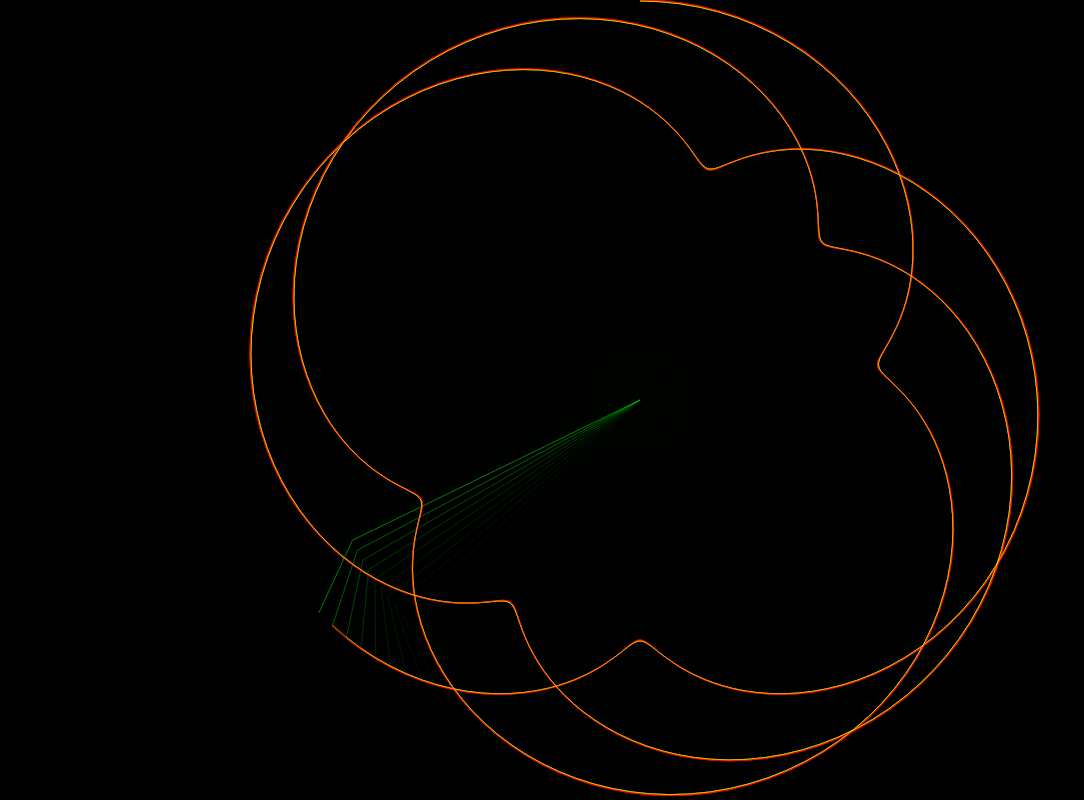
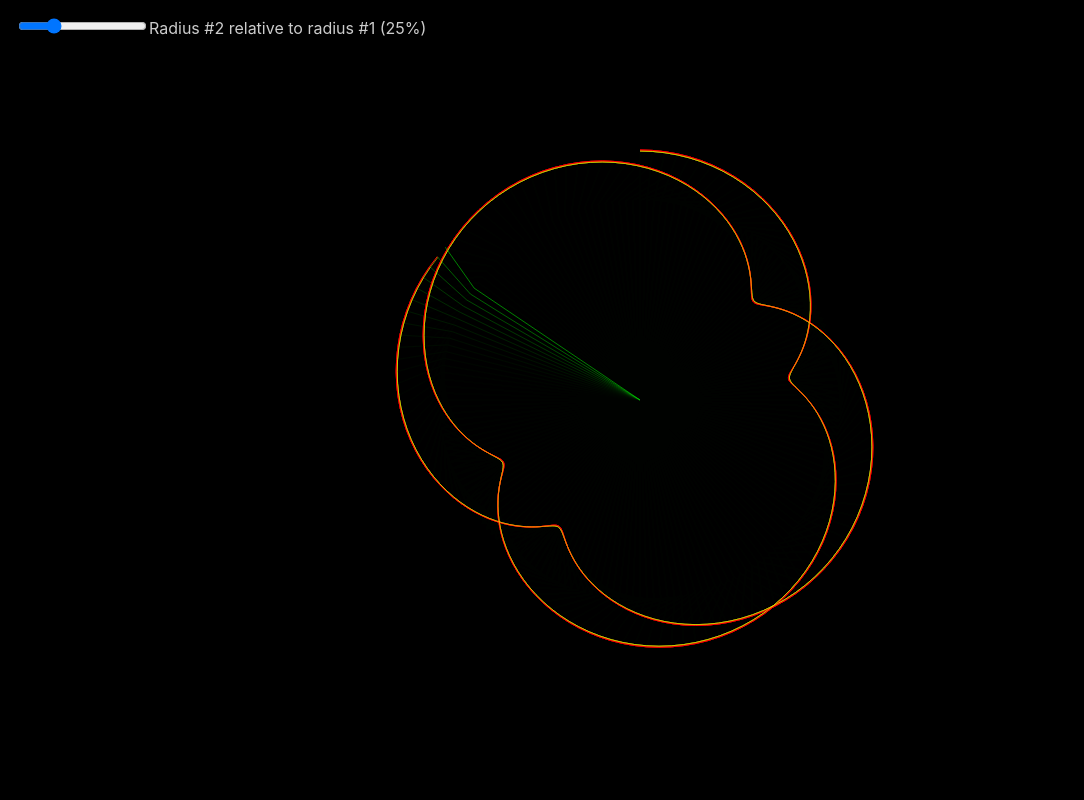
Before and after one commit to panzy/spirograph-toy, a React (Create React App) app: page / in a window 1280 px wide. Shown: the whole page, without its empty margins (0-1084 px from the left). Built offline with nearby package versions, Linux system fonts and the light colour scheme.

Commit message:
Implemented Spirograph.stop(). Added ParamEditor.

```diff
--- a/src/App.js
+++ b/src/App.js
@@ -1,15 +1,25 @@
-import { useEffect } from 'react';
+import { useEffect, useState } from 'react';
 import './App.css';
-import Spirograph from './Spirograph.js';
+import Spirograph from './Spirograph';
+import ParamEditor from './ParamEditor';
 
 function App() {
-  useEffect(() => new Spirograph().start());
+
+  // param r2
+  const [r2, setR2] = useState(25);
+
+  useEffect(() => {
+    let s = new Spirograph();
+    s.start(r2);
+    return () => s.stop();
+  });
 
   return (
     <div className="App">
       <header className="App-header">
         <canvas/>
       </header>
+      <ParamEditor defaultValue={r2} onChange={r2 => setR2(r2)}/>
     </div>
   );
 }
--- /dev/null
+++ b/src/ParamEditor.css
@@ -0,0 +1,3 @@
+#ParamEditor label {
+    color: #ccc;
+}
--- /dev/null
+++ b/src/ParamEditor.js
@@ -0,0 +1,18 @@
+import { useState } from 'react';
+import './ParamEditor.css';
+
+function ParamEditor({defaultValue, onChange}) {
+  const [value, setVal] = useState(defaultValue ?? 0);
+  const onChange_ = e => {
+    setVal(e.target.value);
+    if (onChange)
+      onChange(e.target.value);
+  }
+
+  return <div id='ParamEditor'>
+    <input type='range' id='r2' min='0' max='100' value={value} onChange={onChange_}/>
+    <label htmlFor='r2'>Radius #2 relative to radius #1 ({value}%)</label>
+  </div>;
+}
+
+export default ParamEditor;
--- a/src/index.css
+++ b/src/index.css
@@ -7,7 +7,8 @@ body {
   -moz-osx-font-smoothing: grayscale;
 }
 
-code {
-  font-family: source-code-pro, Menlo, Monaco, Consolas, 'Courier New',
-    monospace;
+#ParamEditor {
+  position: absolute;
+  top: 0;
+  padding: 1em;
 }
--- a/src/spirograph.js
+++ b/src/spirograph.js
@@ -1,38 +1,31 @@
+function dist(x1, y1, x2, y2) {
+  return Math.abs(x1 - x2) + Math.abs(y1 - y2);
+}
+
 class Spirograph {
-  start = () => {
-    const canvas = document.querySelector('canvas');
-    const ctx = canvas.getContext('2d');
+  constructor() {
+    this.stopped = false;
+  }
 
-    const width = canvas.width = window.innerWidth;
-    const height = canvas.height = window.innerHeight;
+  loop = () => {
 
     const GREEN = 'rgba(0, 255, 0, .5)';
     const RED = 'rgba(255, 0, 0, 1)';
     const YELLOW = 'rgba(255, 255, 0, .5)';
 
+    const {ctx, width, height, a1, a2, track2, track3} = this;
+
     const cx = width / 2;
     const cy = height / 2;
 
-    const r1 = width / 4;
+    const r1 = Math.min(width, height) / 4;
     const delta1 = Math.PI / 90;
-    let a1 = Math.PI * 1.5;
 
-    const r2 = r1 / 4;
+    const r2 = r1 * this.r2Percentage / 100.0;
     const delta2 = delta1 * 3.2;
-    let a2 = a1;
-    const track2 = [];
-    let track2Full = false;
 
     const r3 = r2 - 1;
-    const track3 = [];
-    let track3Full = false;
 
-
-    function dist(x1, y1, x2, y2) {
-      return Math.abs(x1 - x2) + Math.abs(y1 - y2);
-    }
-
-    function loop() {
     ctx.lineWidth = 1;
 
     ctx.fillStyle = 'rgba(0, 0, 0, 0.25)';
@@ -47,8 +40,8 @@ class Spirograph {
     let x3 = x + r3 * Math.cos(a2);
     let y3 = y + r3 * Math.sin(a2);
 
-      a1 += delta1;
-      a2 += delta2;
+    this.a1 += delta1;
+    this.a2 += delta2;
 
     if (track2.length > 2) {
       ctx.strokeStyle = RED;
@@ -60,9 +53,9 @@ class Spirograph {
 
     if (track2.length > 0 && dist(x2, y2, track2[0][0], track2[0][1]) < 2) {
       track2.push([x2, y2]);
-        track2Full = true;
+      this.track2Full = true;
     }
-      if (!track2Full) {
+    if (!this.track2Full) {
       track2.push([x2, y2]);
     }
 
@@ -75,10 +68,10 @@ class Spirograph {
     }
 
     if (track3.length > 2 && dist(x3, y3, track3[0][0], track3[0][1]) < 2) {
-        track3Full = true;
+      this.track3Full = true;
       track3.push([x3, y3]);
     }
-      if (!track3Full) {
+    if (!this.track3Full) {
       track3.push([x3, y3]);
     }
 
@@ -89,10 +82,29 @@ class Spirograph {
     ctx.lineTo(x2, y2);
     ctx.stroke();
 
-      requestAnimationFrame(loop);
+    if (!this.stopped)
+      requestAnimationFrame(this.loop);
   }
 
-    loop();
+  start = (r2Percentage) => {
+    let canvas = document.querySelector('canvas');
+    this.ctx = canvas.getContext('2d');
+    this.width = canvas.width = window.innerWidth;
+    this.height = canvas.height = window.innerHeight;
+    this.r2Percentage = r2Percentage;
+    this.stopped = false;
+    this.a1 = Math.PI * 1.5;
+    this.a2 = this.a1;
+    this.track2 = [];
+    this.track2Full = false;
+    this.track3 = [];
+    this.track3Full = false;
+
+    this.loop();
+  }
+
+  stop = () => {
+    this.stopped = true;
   }
 }
 
```
Lines whose indentation alone changed are shown as unchanged.
